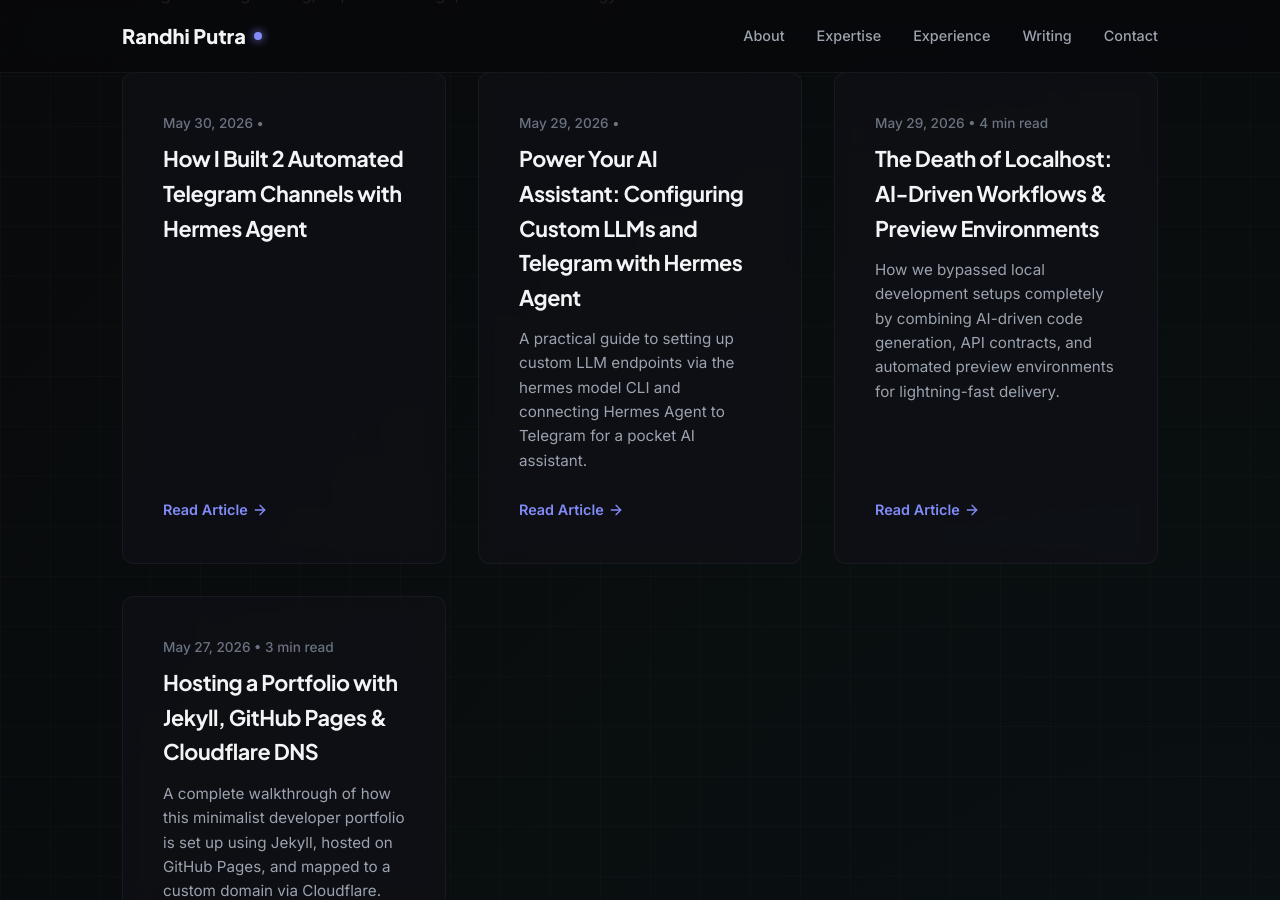
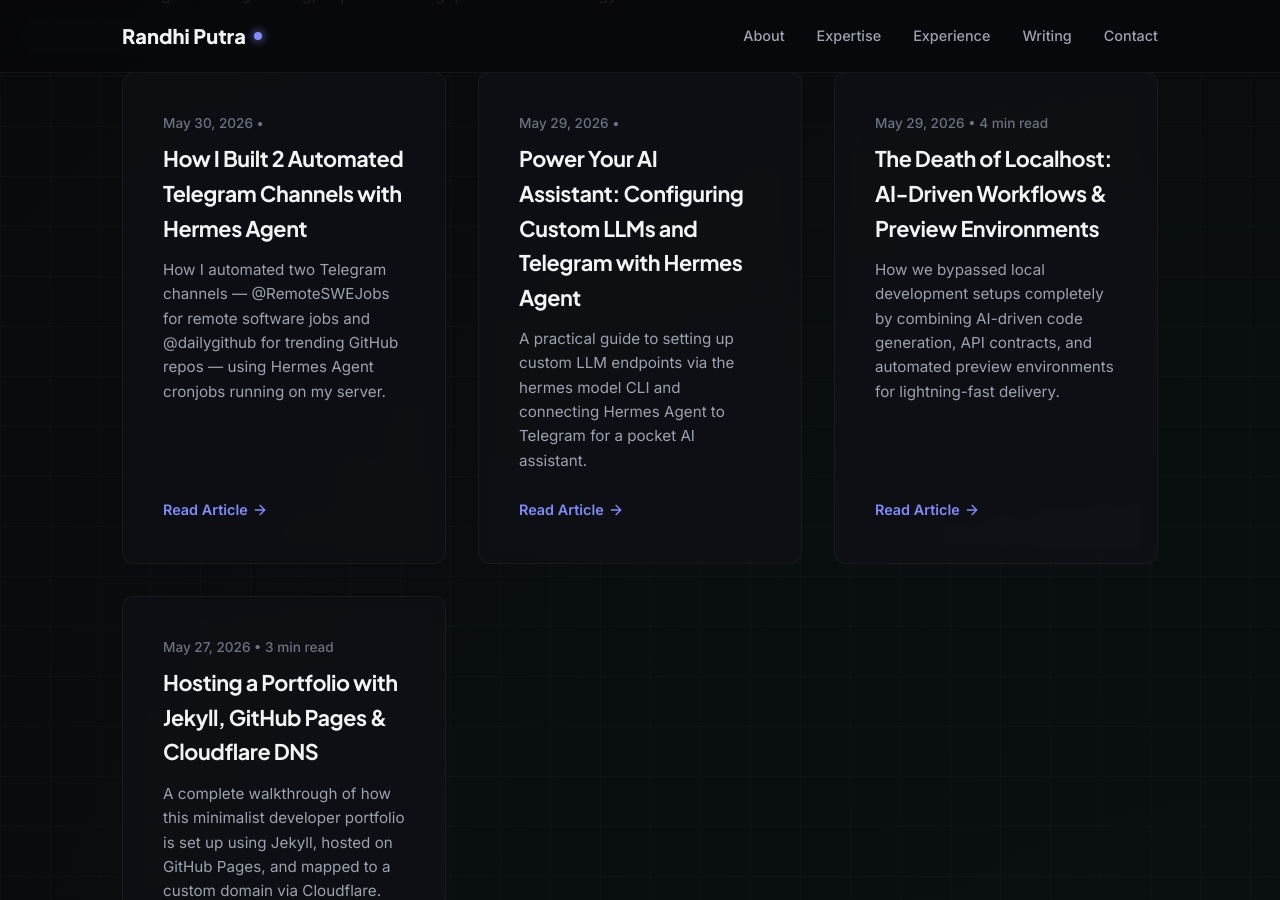
Before and after one commit to randhipp/randhipp.github.io, a Jekyll site: the page built from index.html, in a window 1280 px wide and 900 px high, scrolled down 3274 px. Built offline with Jekyll 4.4.1, drawn with Linux system fonts in a browser that asks for light colours.

Commit message:
Show description/summary on homepage post cards instead of blank, add description to new post

```diff
--- a/_posts/2026-05-30-automated-telegram-channels-cronjobs.md
+++ b/_posts/2026-05-30-automated-telegram-channels-cronjobs.md
@@ -1,6 +1,7 @@
 ---
 layout: post
 title: "How I Built 2 Automated Telegram Channels with Hermes Agent"
+description: "How I automated two Telegram channels — @RemoteSWEJobs for remote software jobs and @dailygithub for trending GitHub repos — using Hermes Agent cronjobs running on my server."
 date: 2026-05-30 06:20:17 +0700
 categories: automation telegram cronjob hermes-agent
 permalink: /blog/automated-telegram-channels-cronjobs/
--- a/index.html
+++ b/index.html
@@ -751,7 +751,7 @@
                     {{ post.title }}
                   </a>
                 </h3>
-                <p class="card-desc" style="margin-bottom: 0;">{{ post.description }}</p>
+                <p class="card-desc" style="margin-bottom: 0;">{% if post.description %}{{ post.description }}{% else %}{{ post.excerpt | strip_html | truncatewords: 35 }}{% endif %}</p>
               </div>
               <div style="margin-top: 1.5rem;">
                 <a href="{{ post.url | relative_url }}" style="color: var(--accent-color); text-decoration: none; font-size: 0.9rem; font-weight: 600; display: inline-flex; align-items: center; gap: 0.25rem;">
```
